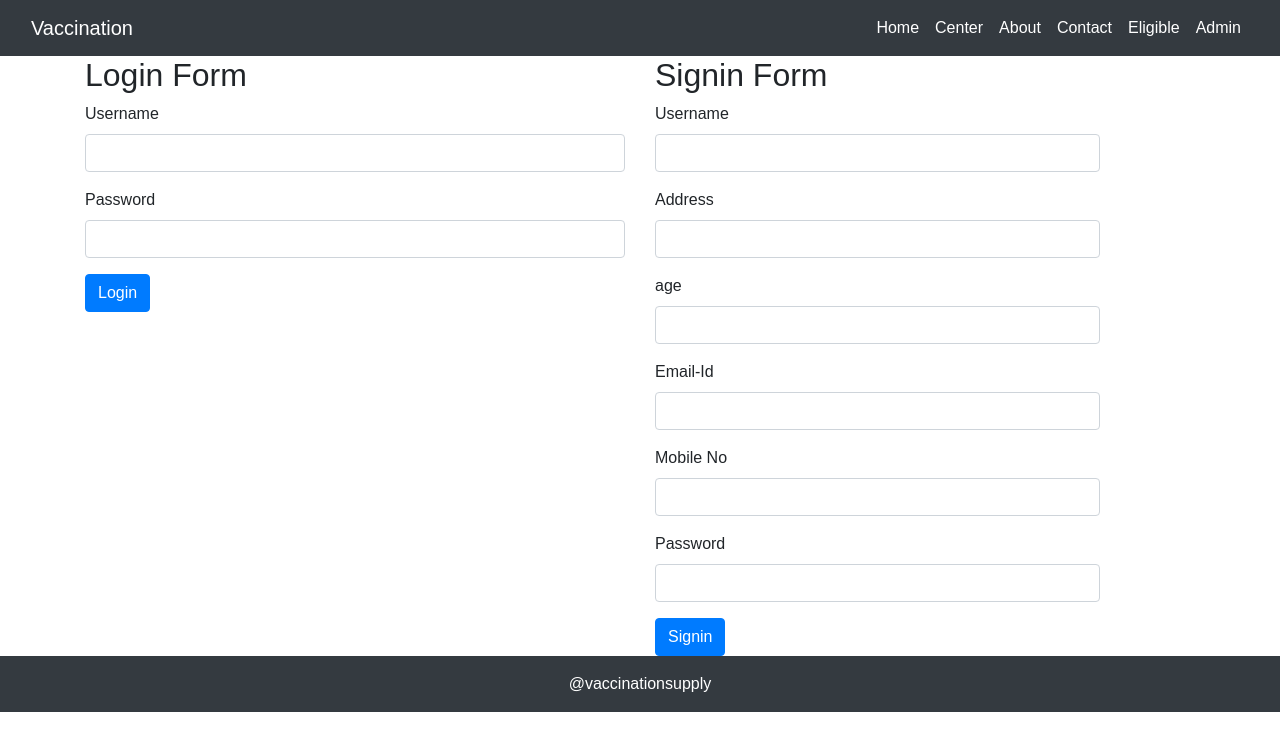
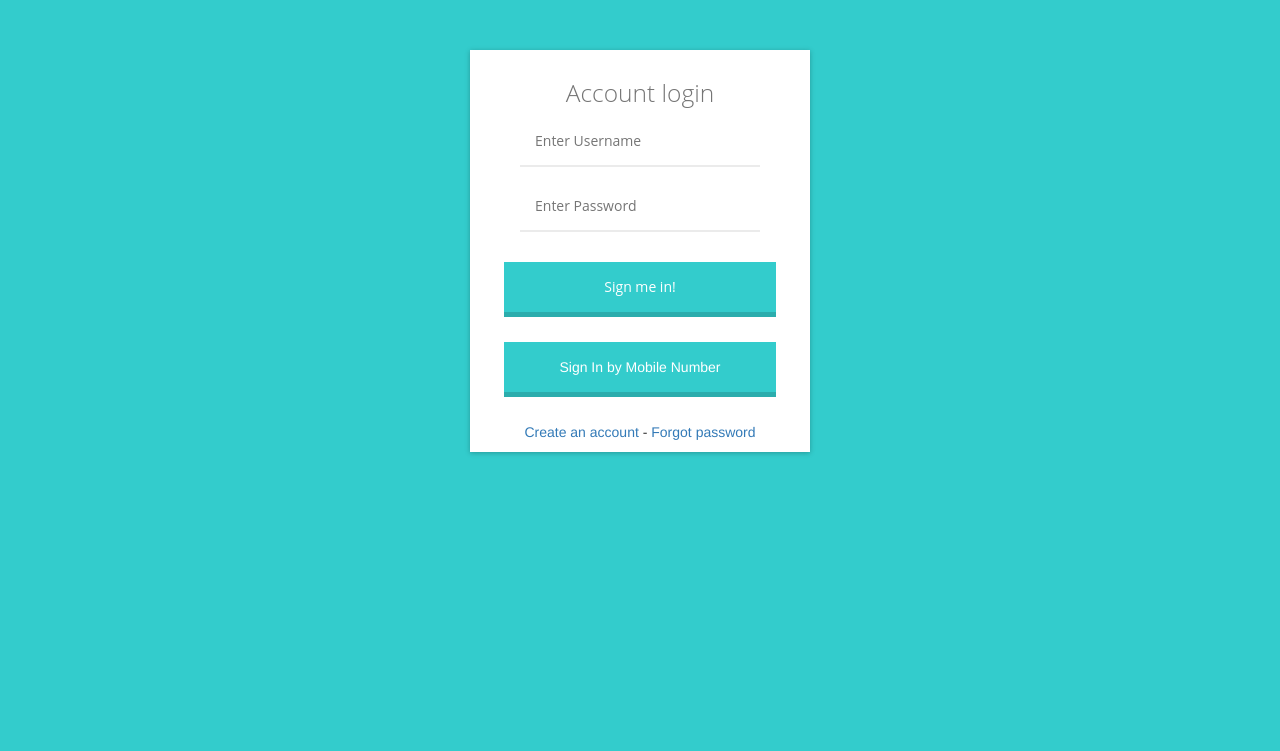
Before and after one commit to kanakavni/covid_vaccination, a PHP site: page /signin.php in a window 1280 px wide. Shown: the top 751 px of the page. Run offline with PHP 8.4, Linux system fonts and the light colour scheme.

Commit message:
Ab-update

```diff
--- a/signin.php
+++ b/signin.php
@@ -1,104 +1,159 @@
-<!DOCTYPE html>
-<html>
+<?php
+require "connection.php";
+if (isset($_POST['btn_signin'])) {
+}
+?>
+<!doctype html>
+<html lang="en">
+
 <head>
-	<title></title>
+    <!-- Required meta tags -->
     <meta charset="utf-8">
-  <meta name="viewport" content="width=device-width, initial-scale=1">
-  <link rel="stylesheet" type="text/css" href="css/style.css">
-  <link rel="stylesheet" href="https://cdn.jsdelivr.net/npm/bootstrap@4.6.1/dist/css/bootstrap.min.css">
+    <meta name="viewport" content="width=device-width, initial-scale=1, shrink-to-fit=no">
+
+    <?php require 'base.php'; ?>
+    <style>
+        ::selection {
+            background-color: #b5e2e7;
+        }
+
+        ::-moz-selection {
+            background-color: #8ac7d8;
+        }
+
+        body {
+            background: #3CC;
+        }
+
+        .container {
+            display: -webkit-flex;
+            display: flex;
+            height: 100%;
+        }
+
+        #logbox {
+            padding: 10px;
+            margin: 50px auto;
+            width: 340px;
+            background-color: #fff;
+            -webkit-box-shadow: 0 1px 5px rgba(0, 0, 0, 0.25);
+            -moz-box-shadow: 0 1px 5px rgba(0, 0, 0, 0.25);
+            box-shadow: 0 1px 5px rgba(0, 0, 0, 0.25);
+        }
+
+        h1 {
+            text-align: center;
+            font-size: 175%;
+            color: #757575;
+            font-weight: 300;
+        }
+
+        h1,
+        input {
+            font-family: "Open Sans", Helvetica, sans-serif;
+        }
+
+        .input {
+            width: 75%;
+            height: 50px;
+            display: block;
+            margin: 0 auto 15px;
+            padding: 0 15px;
+            border: none;
+            border-bottom: 2px solid #ebebeb;
+        }
+
+        .input:focus {
+            outline: none;
+            border-bottom-color: #3CC !important;
+        }
+
+        .input:hover {
+            border-bottom-color: #dcdcdc;
+        }
+
+        .input:invalid {
+            box-shadow: none;
+        }
+
+        .pass:-webkit-autofill {
+            -webkit-box-shadow: 0 0 0 1000px white inset;
+        }
+
+        .inputButton {
+            position: relative;
+            width: 85%;
+            height: 50px;
+            display: block;
+            margin: 30px auto 30px;
+            color: white;
+            background-color: #3CC;
+            border: none;
+            -webkit-box-shadow: 0 5px 0 #2CADAD;
+            -moz-box-shadow: 0 5px 0 #2CADAD;
+            box-shadow: 0 5px 0 #2CADAD;
+        }
+
+        .inputButton:hover {
+            top: 2px;
+            -webkit-box-shadow: 0 3px 0 #2CADAD;
+            -moz-box-shadow: 0 3px 0 #2CADAD;
+            box-shadow: 0 3px 0 #2CADAD;
+        }
+
+        .inputButton:active {
+            top: 5px;
+            box-shadow: none;
+        }
+
+        .inputButton:focus {
+            outline: none;
+        }
+    </style>
+    <script type="text/javascript">
+      function navigate(){
+        window.location.href = "signinbyphone.php";
+      }
+    </script>
 
 </head>
+
 <body>
 
-    <nav class="navbar navbar-expand-lg navbar-dark bg-dark">
-  <div class="container-fluid">
-    <a class="navbar-brand" href="index.php">Vaccination</a>
-    <button class="navbar-toggler" type="button" data-bs-toggle="collapse" data-bs-target="#navbarSupportedContent" aria-controls="navbarSupportedContent" aria-expanded="false" aria-label="Toggle navigation">
-      <span class="navbar-toggler-icon"></span>
-    </button>
-    <div class="collapse navbar-collapse" id="navbarSupportedContent">
-      <ul class="navbar-nav ml-auto mb-2 mb-lg-0">
-        <li class="nav-item">
-          <a class="nav-link active" aria-current="page" href="index.php">Home</a>
-        </li>
-        <li class="nav-item">
-          <a class="nav-link active" href="center.php">Center</a>
-        </li>
-
-        <li class="nav-item">
-          <a class="nav-link active" href="about.php">About</a>
-        </li>
-         <li class="nav-item">
-          <a class="nav-link active" href="contact.php">Contact</a>
-        </li>
-         <li class="nav-item">
-          <a class="nav-link active" href="eligible.php">Eligible</a>
-        </li>
-         <li class="nav-item">
-          <a class="nav-link active" href="#">Admin</a>
-        </li>
-      </ul>
-
+    <div class="container" style="height: 100%;display: flex;justify-content: center;align-items: center;">
+        <!-- <div class="col-md-6">
+            <div id="logbox">
+                <form id="signup" method="post" action="/signup">
+                    <h1>create an account</h1>
+                    <input name="user[name]" type="text" placeholder="What's your username?" pattern="^[\w]{3,16}$" autofocus="autofocus" required="required" class="input pass" />
+                    <input name="user[password]" type="password" placeholder="Choose a password" required="required" class="input pass" />
+                    <input name="user[password2]" type="password" placeholder="Confirm password" required="required" class="input pass" />
+                    <input name="user[email]" type="email" placeholder="Email address" class="input pass" />
+                    <input type="submit" value="Sign me up!" class="inputButton" />
+                    <div class="text-center">
+                        already have an account? <a href="#" id="login_id">login</a>
                     </div>
-  </div>
-</nav>
-
-<div class="container">
-  <div class="row">
-    <div class="col-lg-6">
-      <h2>Login Form</h2>
-      <form action="validation.php" method="post">
-        <div class="form-group">
-          <label>Username</label>
-          <input type="text" name="username" class="form-control">
-        </div>
-         <div class="form-group">
-          <label>Password</label>
-          <input type="password" name="password" class="form-control">
-        </div>
-            <button class="btn btn-primary">Login</button>
                 </form>
             </div>
-    <div class="col-lg-5">
-      <h2>Signin Form</h2>
-      <form action="validation.php" method="post">
-        <div class="form-group">
-           <label>Username</label>
-          <input type="text" name="username" class="form-control">
+        </div> -->
+        <!--col-md-6-->
+        <div class="row">
+            <div class="col-6">
+                <div id="logbox">
+                    <form id="signup" method="post" action="#">
+                        <h1>Account login</h1>
+                        <input name="username" type="text" placeholder="Enter Username" class="input pass" required="required" />
+                        <input name="password" type="password" placeholder="Enter Password" required="required" class="input pass" />
+                        <input type="submit" value="Sign me in!" class="inputButton" name="btn_signin" />
+                        <button class="inputButton" id="btn_signinphone" onclick="navigate();">Sign In by Mobile Number</button>
+                        <div class="text-center"">
+                    <a href=" #" id="">Create an account</a> - <a href="#" id="">Forgot password</a>
                         </div>
-        <div class="form-group">
-          <label>Address</label>
-          <input type="text" name="address" class="form-control">
-        </div>
-        <div class="form-group">
-          <label>age</label>
-          <input type="text" name="age" class="form-control">
-        </div>
-        <div class="form-group">
-          <label>Email-Id</label>
-          <input type="text" name="emailid" class="form-control">
-        </div>
-        <div class="form-group">
-          <label>Mobile No</label>
-          <input type="text" name="mobileno" class="form-control">
-        </div>
-         <div class="form-group">
-          <label>Password</label>
-          <input type="password" name="password" class="form-control">
-        </div>
-            <button class="btn btn-primary">Signin</button>
                     </form>
                 </div>
             </div>
         </div>
+    </div>
+</body>
 
-<footer>
-       <p class="p-3 bg-dark text-white text-center">@vaccinationsupply</p>
-     </footer>
-
- <script src="https://cdn.jsdelivr.net/npm/jquery@3.5.1/dist/jquery.slim.min.js"></script>
-  <script src="https://cdn.jsdelivr.net/npm/popper.js@1.16.1/dist/umd/popper.min.js"></script>
-  <script src="https://cdn.jsdelivr.net/npm/bootstrap@4.6.1/dist/js/bootstrap.bundle.min.js"></script>
-
-</body>
 </html>
```
Also changed, not shown: RMsignin.php (added, +114 -0 lines), signinbyphone.php (added, +173 -0 lines). Lines whose indentation alone changed are shown as unchanged.
